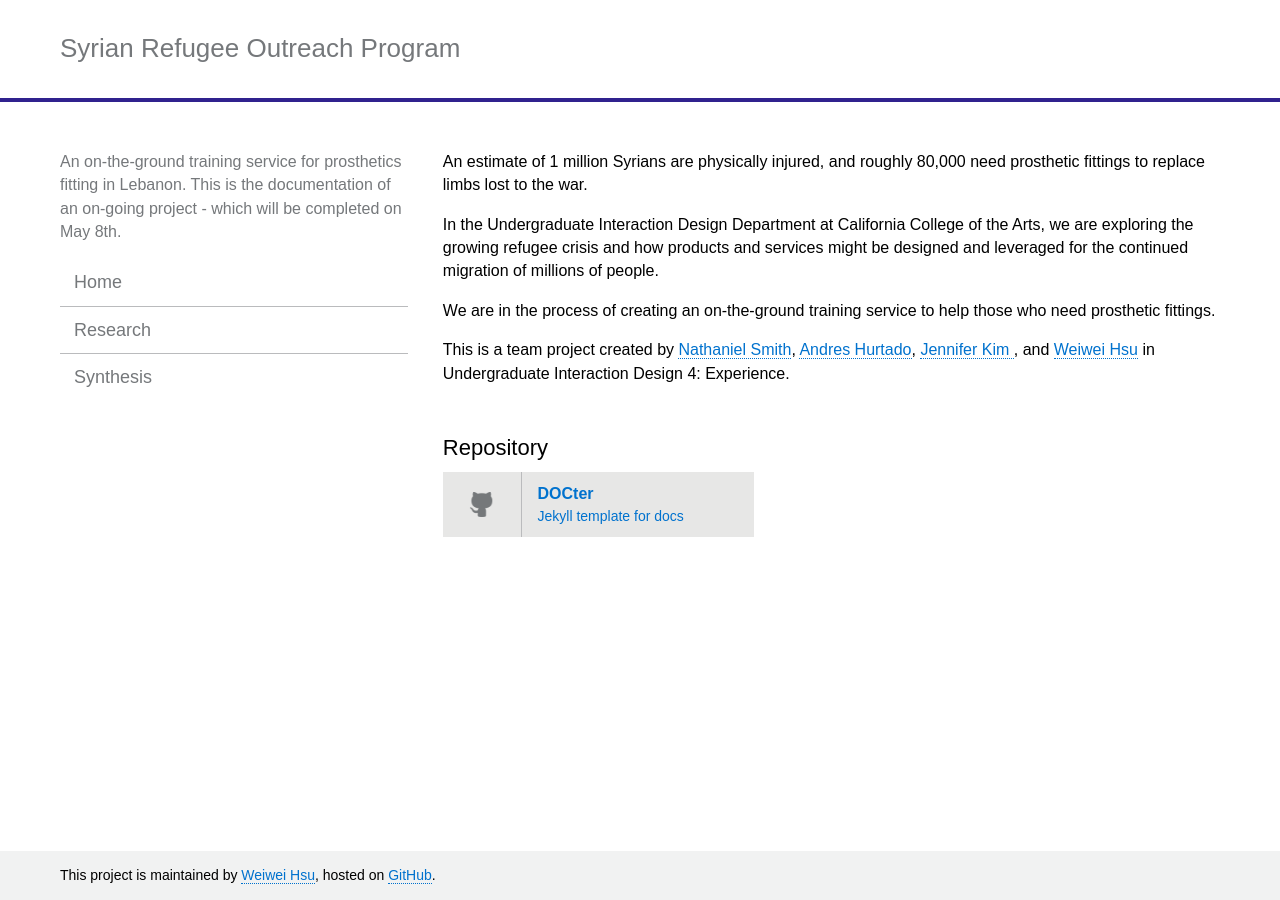
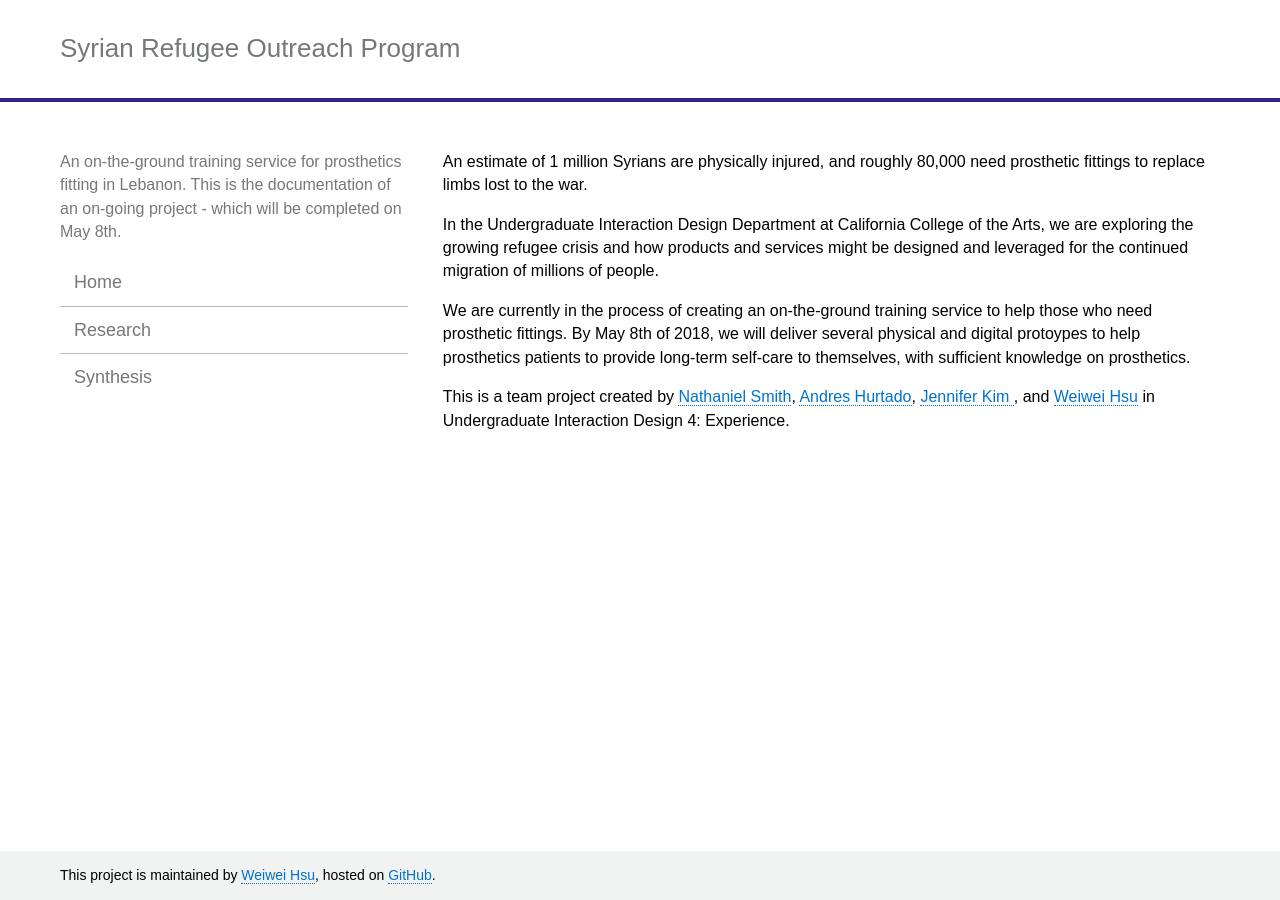
Before and after one commit to weiweihsu/experienceClass, a Jekyll site: the page built from index.html, in a window 1280 px wide. Built offline with Jekyll 4.4.1, drawn with Linux system fonts in a browser that asks for light colours.

```diff
--- a/_includes/index.html
+++ b/_includes/index.html
@@ -2,6 +2,6 @@ An estimate of 1 million Syrians are physically injured, and roughly 80,000 need
 
 In the Undergraduate Interaction Design Department at California College of the Arts, we are exploring the growing refugee crisis and how products and services might be designed and leveraged for the continued migration of millions of people.
 
-We are in the process of creating an on-the-ground training service to help those who need prosthetic fittings.
+We are currently in the process of creating an on-the-ground training service to help those who need prosthetic fittings. By May 8th of 2018, we will deliver several physical and digital protoypes to help prosthetics patients to provide long-term self-care to themselves, with sufficient knowledge on prosthetics.
 
 This is a team project created by <a href="http://nathanielsmith.io">Nathaniel Smith</a>, <a href="https://www.andreshurtadodesign.com/">Andres Hurtado</a>, <a href="http://kim-jennifer.squarespace.com/about/">Jennifer Kim </a>, and <a href="http://www.weiweihsu.com/#/">Weiwei Hsu</a> in Undergraduate Interaction Design 4: Experience.
--- a/index.html
+++ b/index.html
@@ -5,7 +5,7 @@ layout: default
 {% capture index %}{% include index.html %}{% endcapture %}
 {{ index | markdownify }}
 
-{% if site.repos %}
+<!-- {% if site.repos %}
 <section id="repositories">
   <h2>Repository</h2>
   <ul class="repo-list group">
@@ -22,7 +22,7 @@ layout: default
     {% endfor %}
   </ul>
 </section>
-{% endif %}
+{% endif %} -->
 
 <!-- <div id="home">
   <h2>Posts</h2>
```
